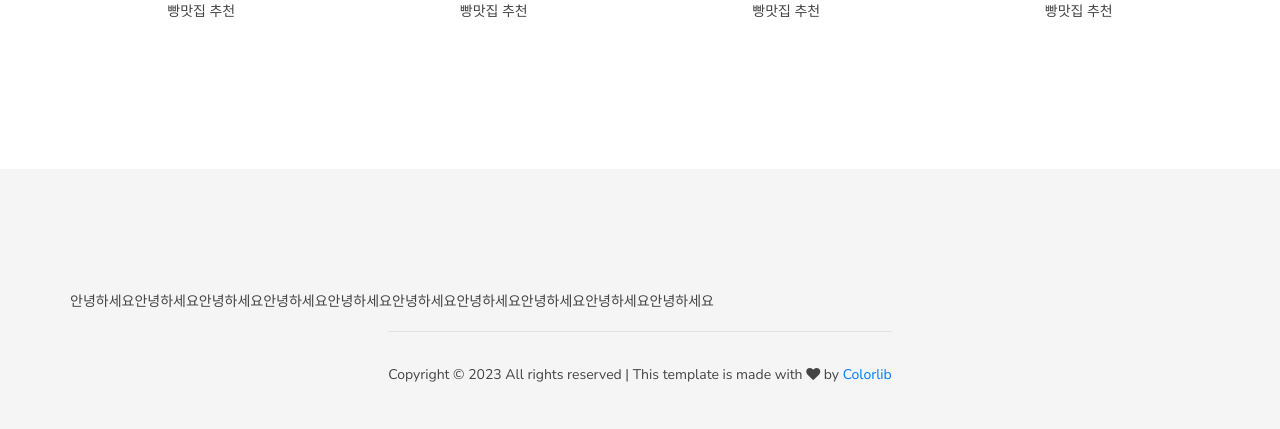
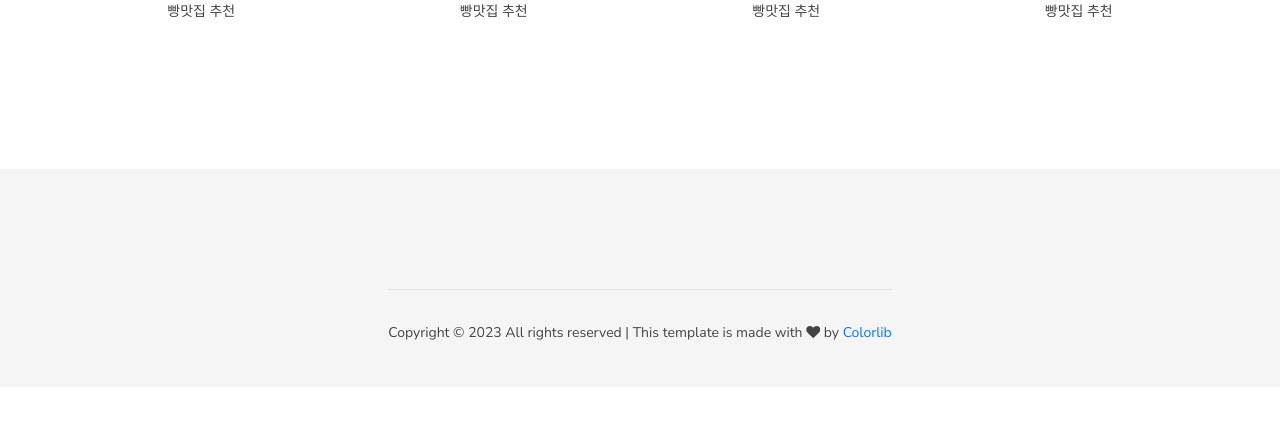
Before and after one commit to some-times/matjalal, a Flask app: page / in a window 1280 px wide. Shown: the part 823-1252 px from the top of the page. After the commit the page ends 1163 px from the top, so only its background shows below. Run offline with Flask 3, Linux system fonts and the light colour scheme; some web fonts are replaced.

Commit message:
태그 수정

```diff
--- a/templates/main.html
+++ b/templates/main.html
@@ -159,7 +159,6 @@
                     <div class="footer__text">
 
                         </div>
-                        <p> 안녕하세요안녕하세요안녕하세요안녕하세요안녕하세요안녕하세요안녕하세요안녕하세요안녕하세요안녕하세요</p>
 
                     </div>
                     <div class="footer__copyright">
```
